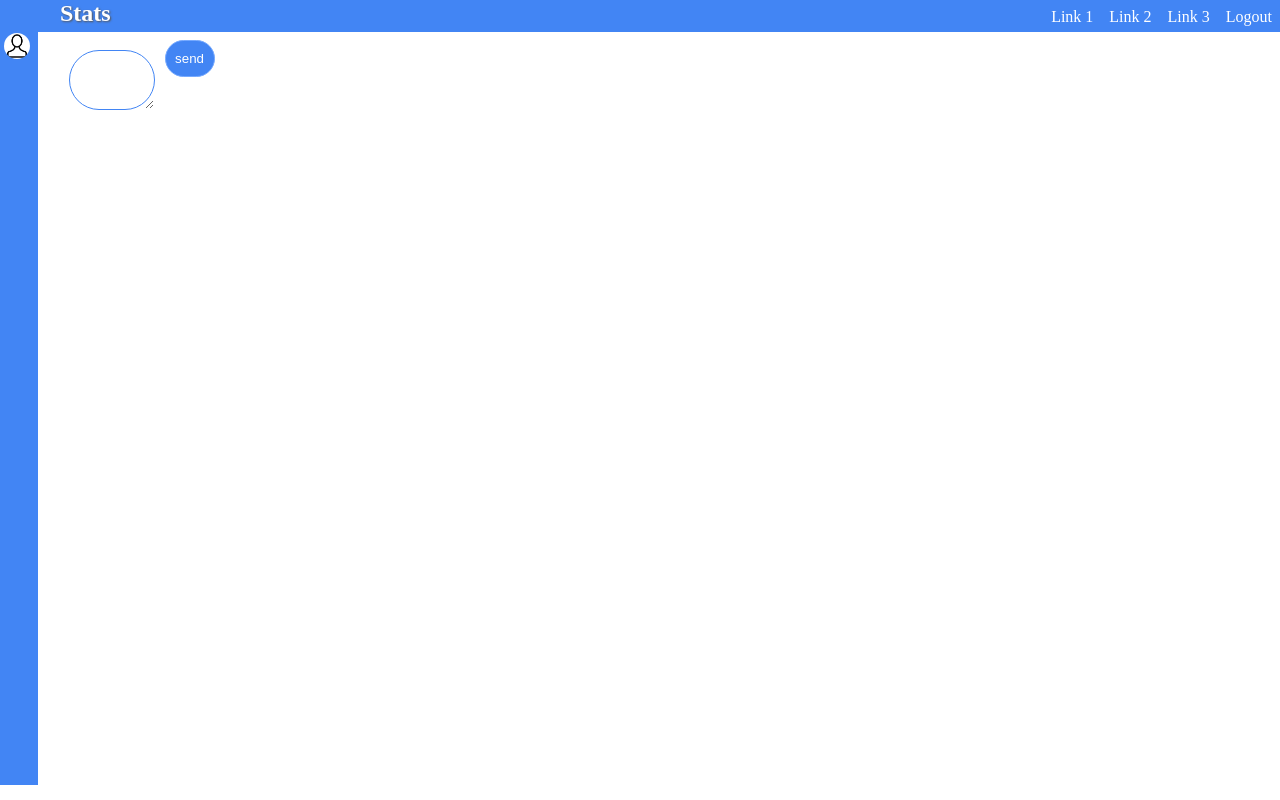
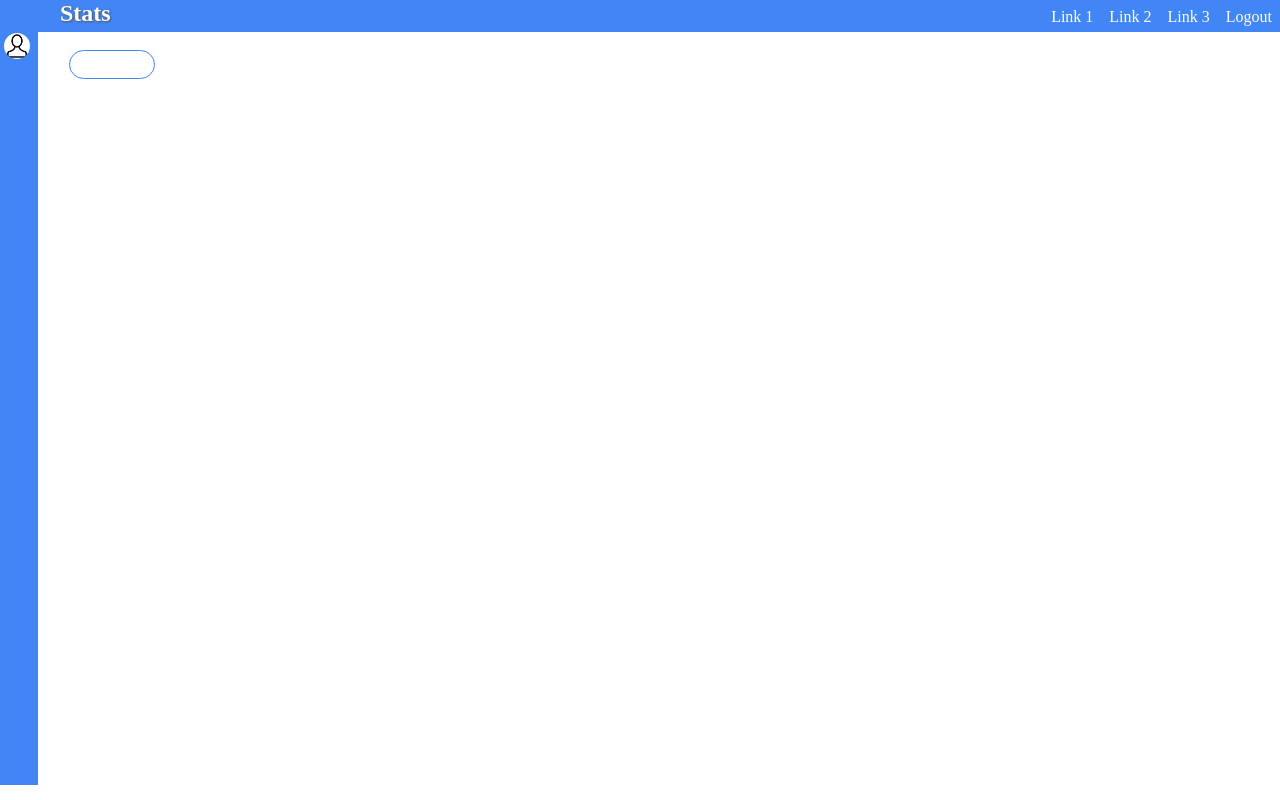
Before and after one commit to romcar/stats, a React app: page / in a window 1280 px wide. Built offline with nearby package versions, Linux system fonts and the light colour scheme.

Commit message:
Temporarily removes button in input component

```diff
--- a/src/components/Input/Input.jsx
+++ b/src/components/Input/Input.jsx
@@ -5,7 +5,7 @@ export default () => {
   return (
     <Fragment>
       <StyledInput />
-      <Button type="submit" buttonText={'send'} />
+      {/* <Button type="submit" buttonText={'send'} /> */}
     </Fragment>
   )
 }
--- a/src/styledComponents/StyledButton/StyledButton.js
+++ b/src/styledComponents/StyledButton/StyledButton.js
@@ -4,9 +4,12 @@ import colors from '../index';
 export default styled.button`
   color: ${colors.white};
   width: 50px;
+  height: 3vh;
   background: ${colors.background};
   border: 1px solid ${colors['background--light']};
   border-radius: 2em;
+  margin: 0.75em;
+  transition: left 2s, top 2s, right 2s;
 
   :hover {
     color: ${colors.background};
--- a/src/styledComponents/StyledInput/StyledInput.js
+++ b/src/styledComponents/StyledInput/StyledInput.js
@@ -4,20 +4,25 @@ import colors from '../index';
 export default styled.textarea`
   margin: 0.75em 0.5em 0.5em 0.5em;
   width: 4.5vw;
+  height: 0.1vh;
   border-radius: 5em;
   padding: 1em;
   border: 1px solid ${colors.background};
-  transition: width 0.67s;
-
+  overflow: hidden;
+  transition: width 0.67s, height 0.3s;
   grid-row-start: 2;
   grid-row-end: 4;
   grid-column-start: 2;
   grid-column-end: 3;
+  resize: none;
+
   :hover:not(:focus) {
     grid-row-end: 4;
     grid-column-end: 7;
     width: 20vw;
     transition-delay: 200ms;
+    height: 3vh;
+    overflow-y: scroll;
   }
 
   :focus {
@@ -27,6 +32,8 @@ export default styled.textarea`
     width: 20vw;
     ${'' /* removes the blue halo on focus */}
     outline: none;
+    height: 3vh;
+    overflow-y: scroll;
     border: 1px solid ${colors["link--hover"]};
     box-shadow: inset 0 0 2em ${colors["link--hover"]};
   }
```
